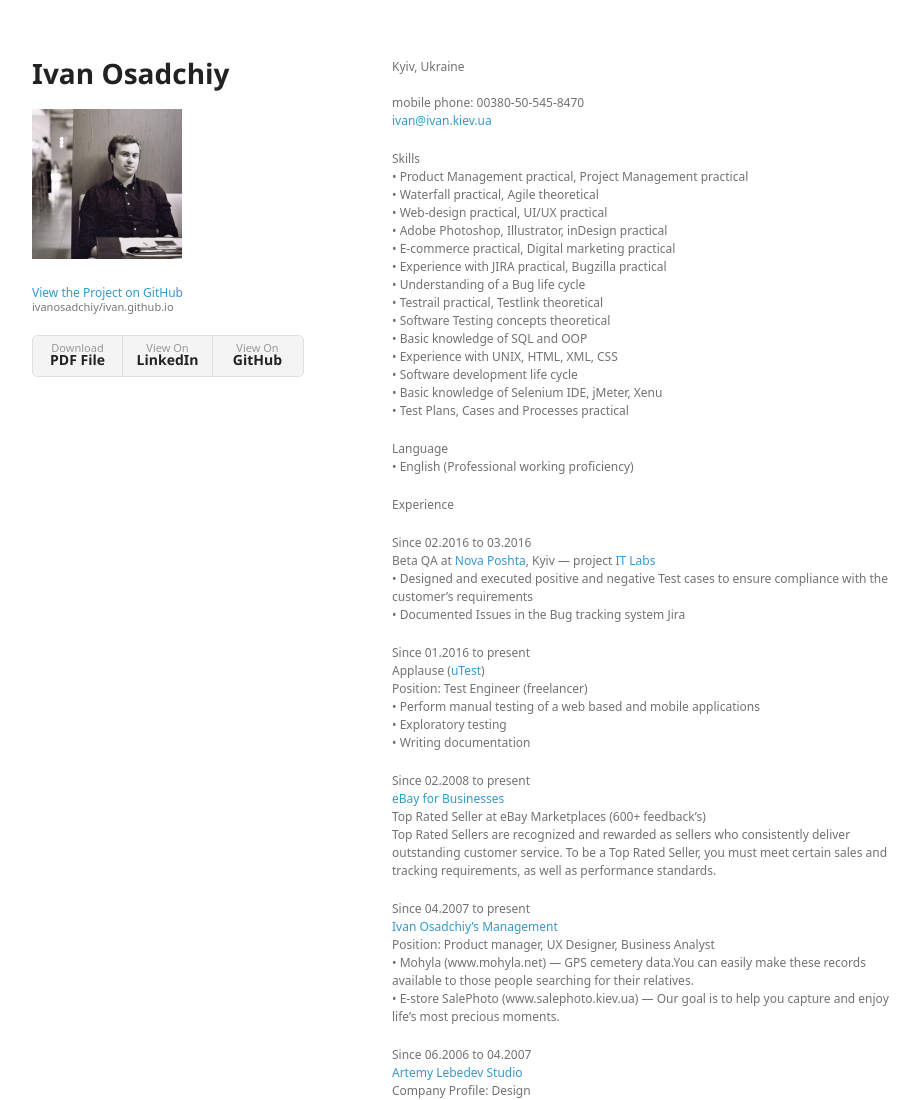
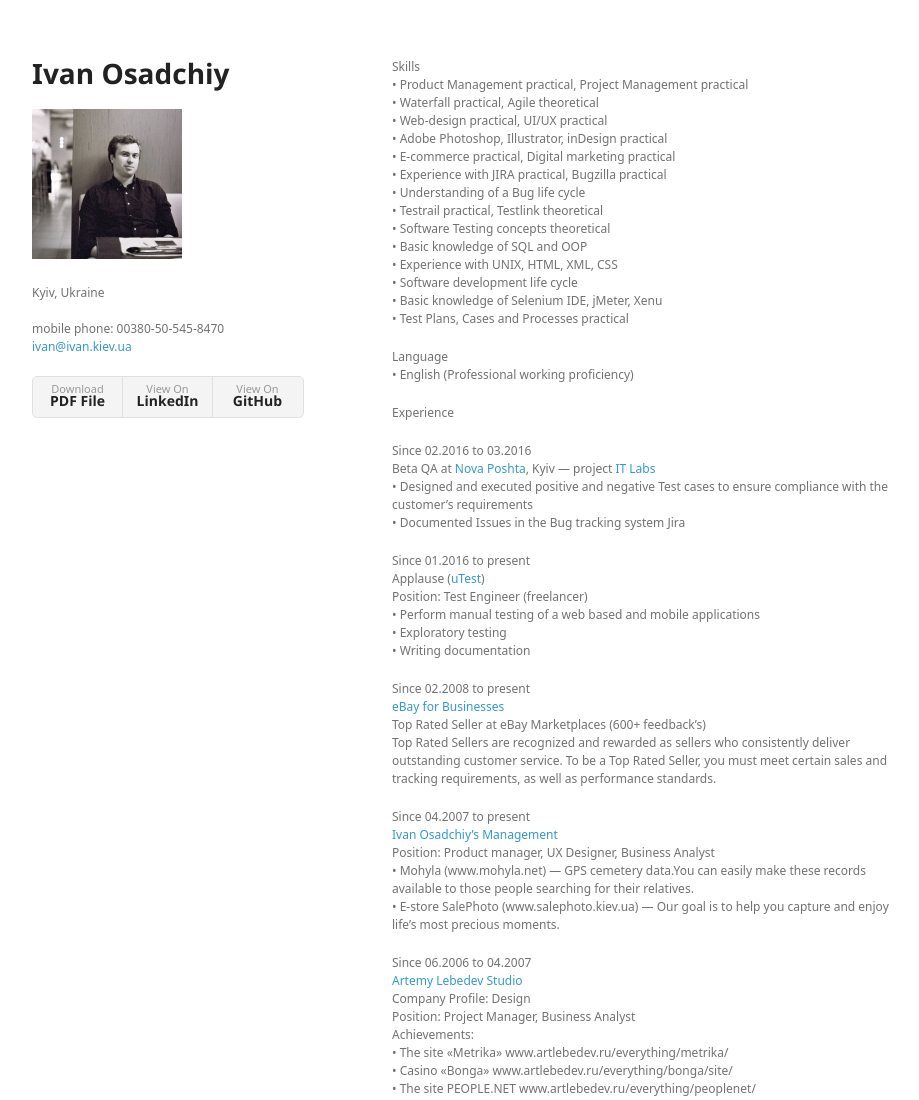
Before and after one commit to ivanosadchiy/curriculum.vitae.io, a plain HTML site: page index.html in a window 1280 px wide. Shown: the top 1100 px of the page, without its empty margins (178-1097 px from the left). Drawn offline with Linux system fonts and the light colour scheme; a web font is replaced by a local one.

Commit message:
Update index.html

```diff
--- a/index.html
+++ b/index.html
@@ -18,8 +18,11 @@
         <h1>Ivan Osadchiy</h1>
         <p><img src="ivan.jpg" height="150" width="150"></p>
 
-        <p class="view"><a href="https://github.com/ivanosadchiy/ivan.github.io">View the Project on GitHub <small>ivanosadchiy/ivan.github.io</small></a></p>
+        <p>Kyiv, Ukraine<br /><br />
+mobile phone: 00380-50-545-8470 <br />
+<a href="mailto:ivan@ivan.kiev.ua" target="_top">ivan@ivan.kiev.ua</a> <br />
 
+</p>
         <ul>
           <li><a href="https://github.com/ivanosadchiy/curriculum.vitae.io/blob/gh-pages/IvanOsadchiy_cv_git.pdf">Download <strong>PDF File</strong></a></li>
            <li><a href="https://www.linkedin.com/pub/ivan-osadchiy/13/254/516">View On<strong>LinkedIn</strong></a></li>
@@ -27,11 +30,7 @@
         </ul>
       </header>
       <section>
-<p>Kyiv, Ukraine<br /><br />
-mobile phone: 00380-50-545-8470 <br />
-<a href="mailto:ivan@ivan.kiev.ua" target="_top">ivan@ivan.kiev.ua</a> <br />
 
-</p>
 <p>Skills <br />
 &bull; Product Management practical, Project Management practical<br />
 &bull; Waterfall practical, Agile theoretical<br />
```
